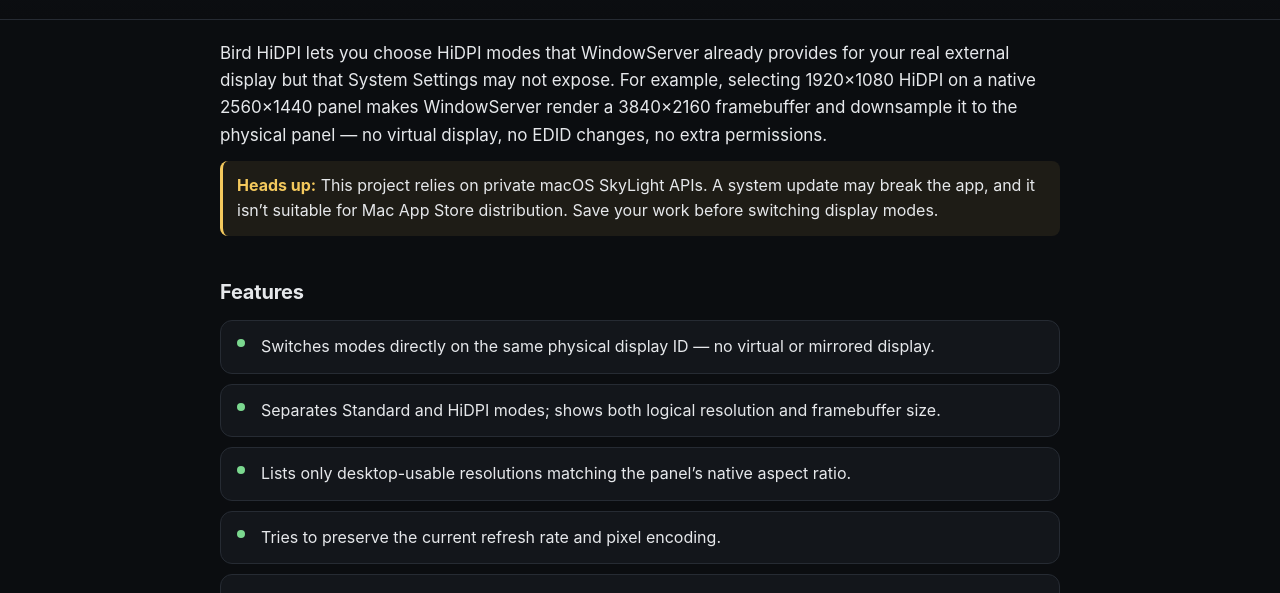
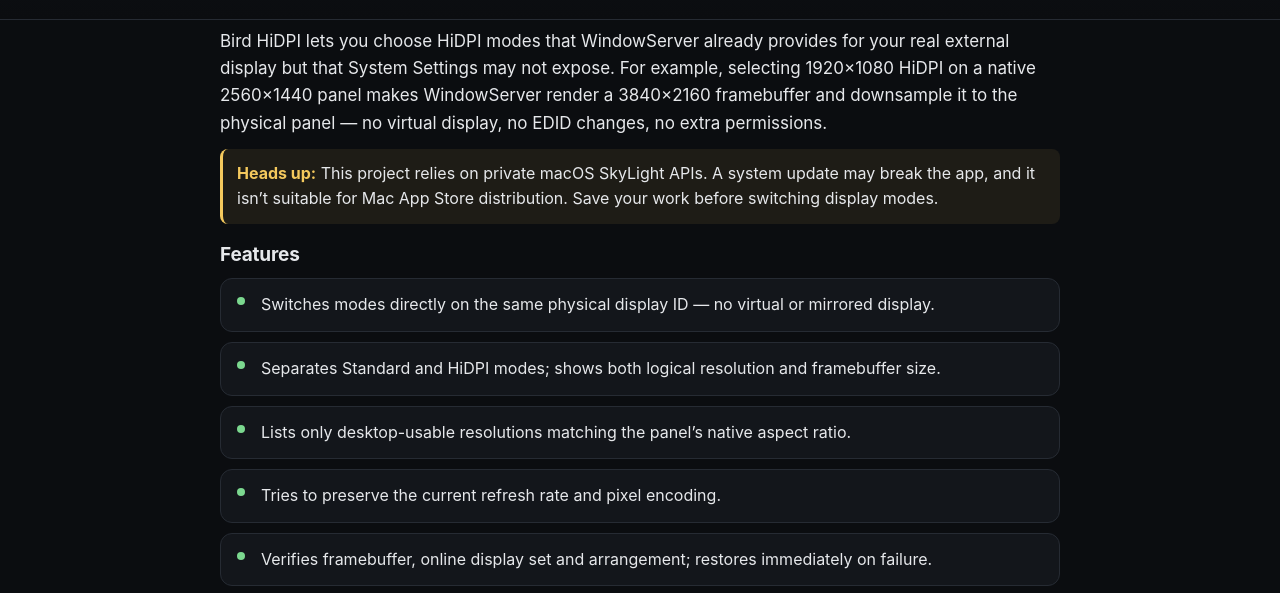
Before and after one commit to gcnyin/BirdHiDPI, a plain HTML site: page index.html in a window 1280 px wide. Shown: the part 197-790 px from the top of the page. Drawn offline with Linux system fonts and the light colour scheme.

Commit message:
Tighten section spacing

```diff
--- a/index.html
+++ b/index.html
@@ -41,8 +41,8 @@
   }
   .langbar button:hover{color:var(--fg); border-color:var(--accent)}
   .langbar button.active{background:var(--accent); color:#061018; border-color:var(--accent); font-weight:600}
-  section{padding:20px 0}
-  h2{font-size:20px; margin:0 0 12px; letter-spacing:-.01em}
+  section{padding:8px 0}
+  h2{font-size:19px; margin:0 0 8px; letter-spacing:-.01em}
   .lead{font-size:17px; color:var(--fg)}
   .features{list-style:none; margin:0; padding:0; display:grid; gap:10px}
   .features li{
```
